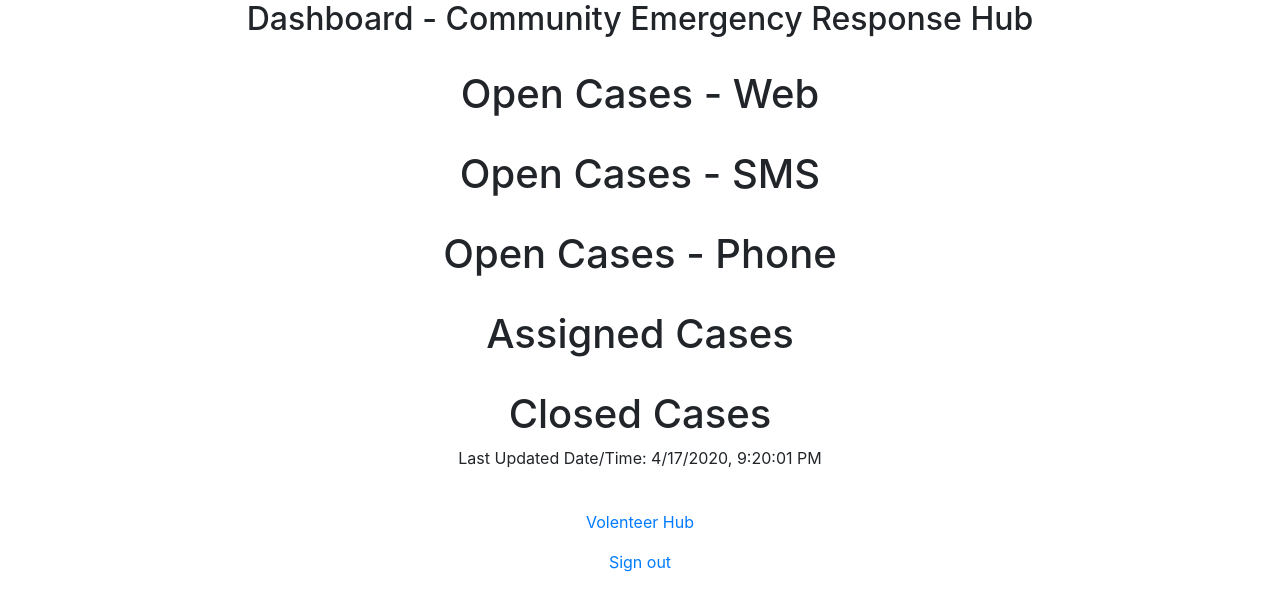
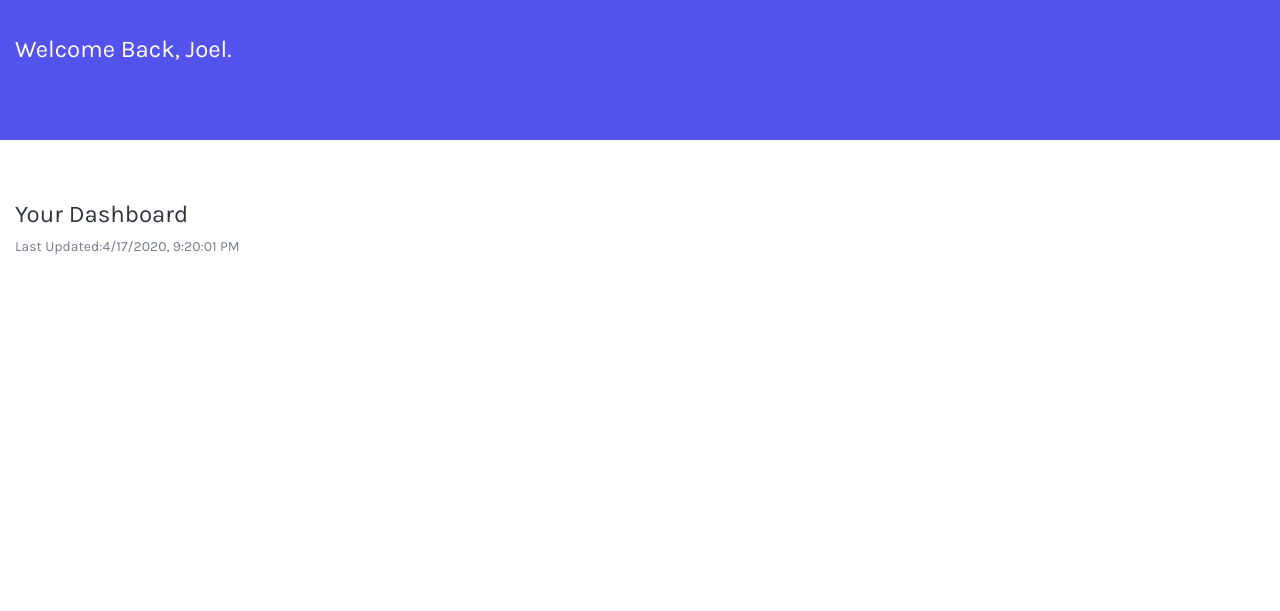
Before and after one commit to kittymagician/COVID-19-Emergency-Response-Hub, a Flask app: template templates/dashboard.html in a window 1280 px wide. Shown: the top 611 px of the page. Run offline with Flask 2, Linux system fonts and the light colour scheme; the template is opened without the code that fills it, so the values that code supplies are empty; some libraries are stand-ins or nearby versions.

Commit message:
Added initial template for Dashboard

```diff
--- a/static/style.css
+++ b/static/style.css
@@ -65,3 +65,38 @@ h2 {
 	text-align: center;
 	border: none;
 }
+
+
+
+
+/*
+------------------
+	DASHBOARD
+------------------
+ */
+
+
+.dashMenu {
+
+	background-color: #5352ED;
+	min-height: 140px;
+	min-width: 100vw;
+}
+
+.dashMenu h1 {
+
+	color: white;
+	margin-top: 35px;
+}
+
+.dashMain h1 {
+
+	color: #2F3640;
+	margin-top: 60px;
+}
+
+.dashmain p {
+
+	color: #747D8C;
+	font-size: 14px;
+}
--- a/templates/dashboard.html
+++ b/templates/dashboard.html
@@ -1,25 +1,67 @@
 <meta name="viewport" content="width=device-width, initial-scale=1">
 <link rel="stylesheet" href="https://stackpath.bootstrapcdn.com/bootstrap/4.3.1/css/bootstrap.min.css" integrity="sha384-ggOyR0iXCbMQv3Xipma34MD+dH/1fQ784/j6cY/iJTQUOhcWr7x9JvoRxT2MZw1T" crossorigin="anonymous">
-<center>
-<h2>Dashboard - Community Emergency Response Hub</h2>
-<br>
-<h1>Open Cases - Web</h1>
+
+
+<head>
+	<link rel="stylesheet" href="https://stackpath.bootstrapcdn.com/bootstrap/4.3.1/css/bootstrap.min.css" integrity="sha384-ggOyR0iXCbMQv3Xipma34MD+dH/1fQ784/j6cY/iJTQUOhcWr7x9JvoRxT2MZw1T" crossorigin="anonymous">
+	<link href="https://fonts.googleapis.com/css2?family=Karla&display=swap" rel="stylesheet">
+	<link rel="stylesheet" href="../static/style.css">
+	<title>Dashboard - CERH</title>
+
+<div class="dashMenu">
+	<div class="container-fluid">
+		<div class="row">
+			<div class="col">
+				<h1>Welcome Back, Joel.</h1>
+			</div>
+		</div>
+	</div>
+</div>
+
+</head>
+
+<body>
+
+<div class="container-fluid">
+	<div class="row">
+		<div class="col dashMain">
+			<h1>Your Dashboard</h1>
+			<p>Last Updated:<span id="datetime"></span></p>
+		</div>
+	</div>
+</div>
+
+
+
+
+
+
+
+
+
+
+
+
+
+
+
+<!-- <h1>Open Cases - Web</h1>
   <h2>{{ web }}</h2>
-<br>
+
 <h1>Open Cases - SMS</h1>
 <h2>{{ sms }}</h2>
-<br>
+
 <h1>Open Cases - Phone</h1>
 <h2>{{ phone }}</h2>
-<br>
+
 <h1>Assigned Cases</h1>
 	<h2>{{ assigned }}</h2>
-<br>
+
 <h1>Closed Cases</h1>
 	<h2>{{ closed }}</h2>
-<p>Last Updated Date/Time: <span id="datetime"></span></p>
-<br>
-<p><a href={{ url_for('member_page') }}>Volenteer Hub</a></p><p><a href={{ url_for('user.logout') }}>Sign out</a></p>
+<p>Last Updated Date/Time: </p>
+
+<p><a href={{ url_for('member_page') }}>Volenteer Hub</a></p><p><a href={{ url_for('user.logout') }}>Sign out</a></p> -->
 
 <script>
 <!--
```
